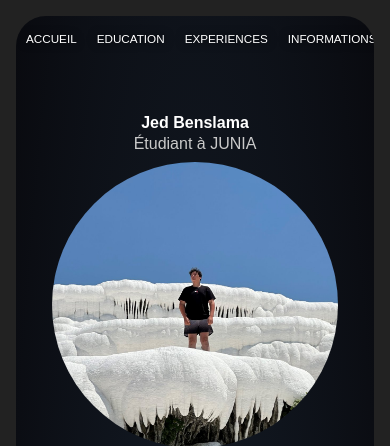
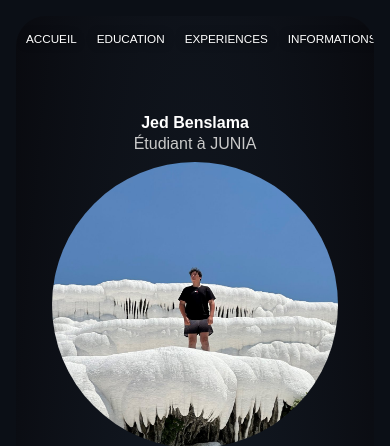
Before and after one commit to jedbenslama/jedbenslama.github.io, a plain HTML site: page index.html in a window 390 px wide. Shown: the top 446 px of the page. Drawn offline with Linux system fonts and the light colour scheme; no server answers.

Commit message:
Update style.css

```diff
--- a/style.css
+++ b/style.css
@@ -440,6 +440,6 @@ a{
         position: relative;
     }
     body{
-        background-color:#222222;
+        background-color: #0b0f16;
     }
 }
```
